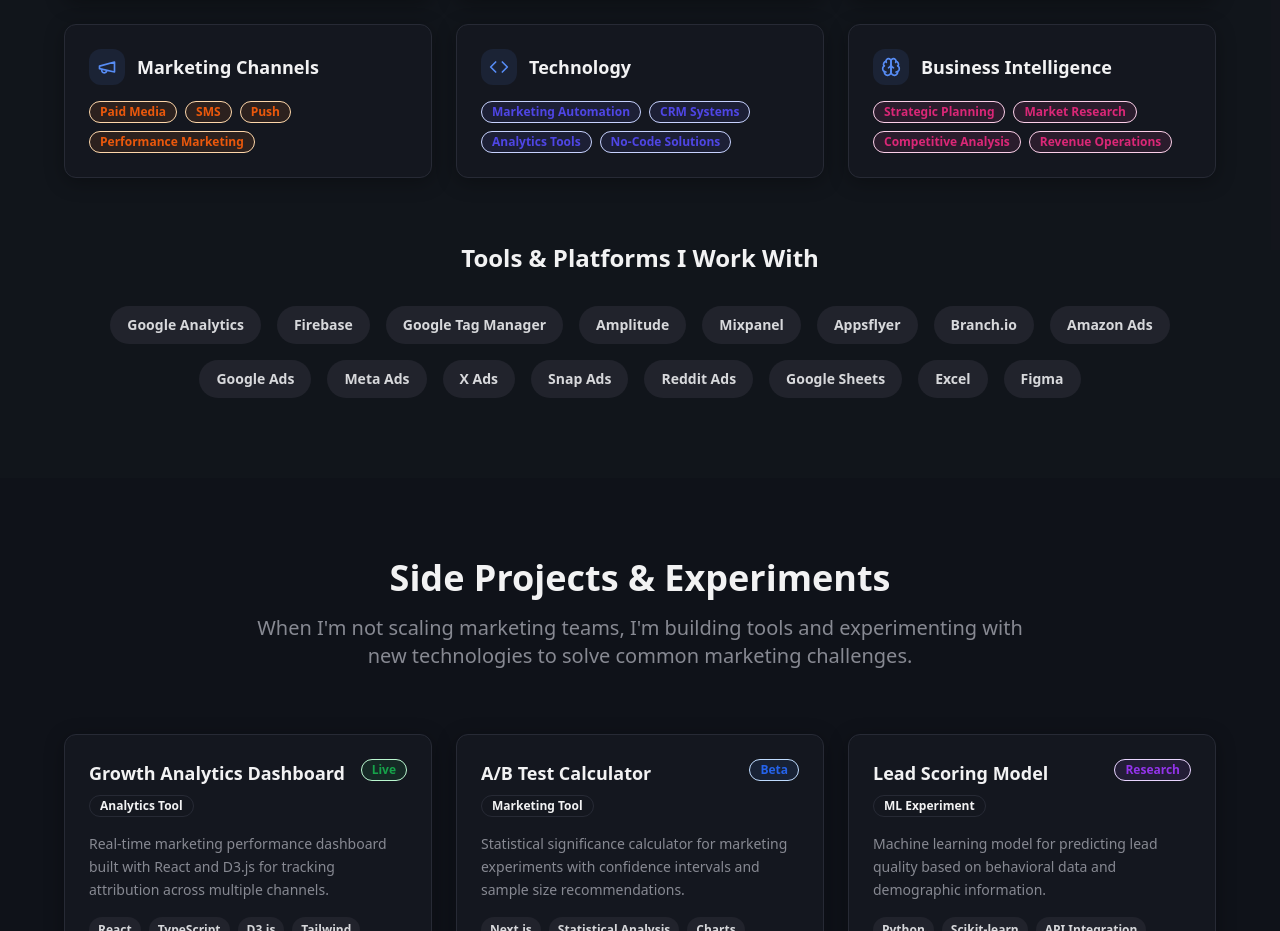
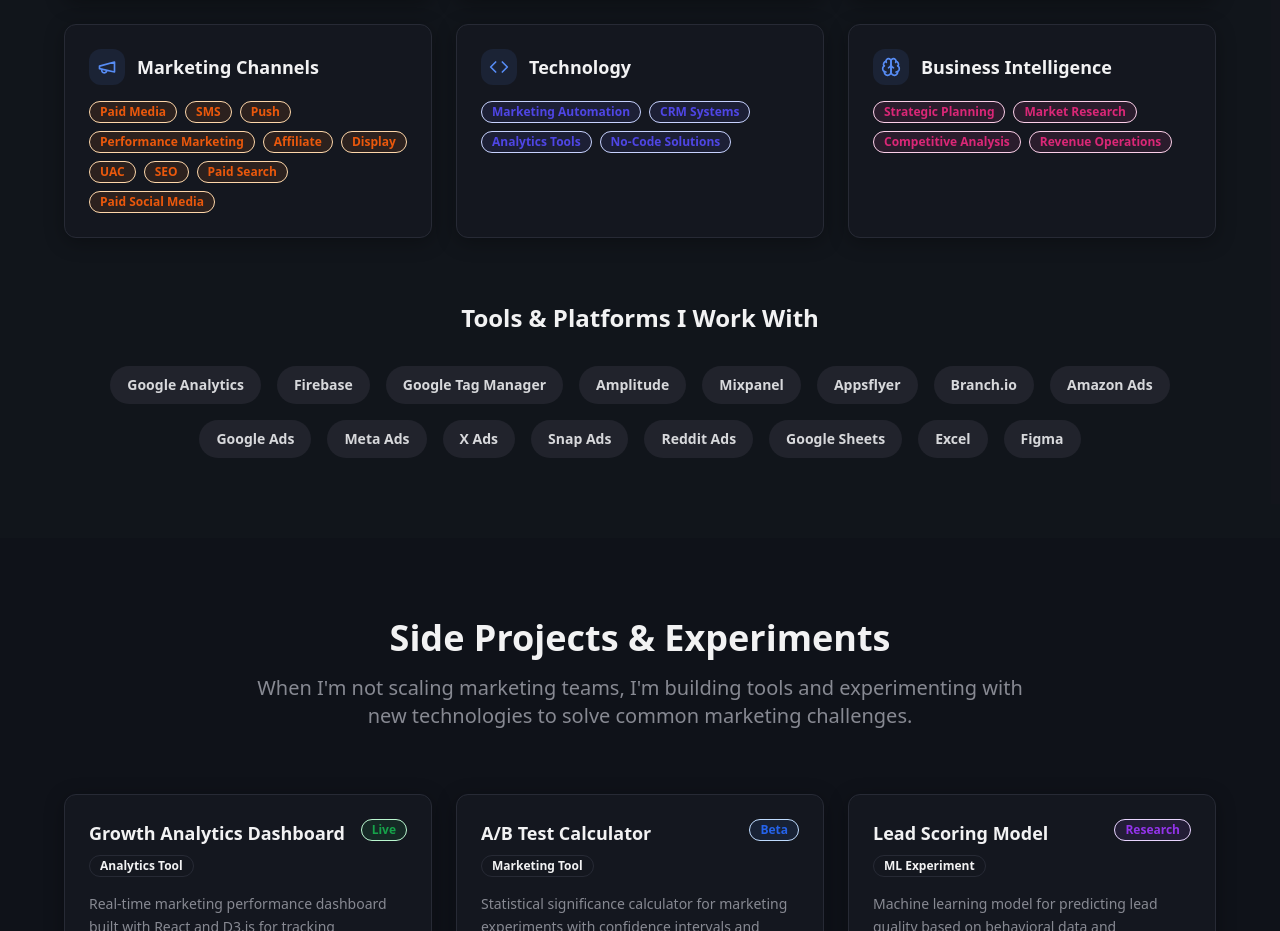
Before and after one commit to samanthalewe/grow-resume-hero, a React (Vite) app: page / in a window 1280 px wide. Shown: the part 3307-4238 px from the top of the page. Built offline with nearby package versions, Linux system fonts and the light colour scheme.

Commit message:
Update Marketing Channels
Added affiliate, display, UAC, SEO, Paid Search, and Paid Social Media to Marketing Channels.

```diff
--- a/src/components/Skills.tsx
+++ b/src/components/Skills.tsx
@@ -34,7 +34,7 @@ const skillCategories = [
   {
     title: "Marketing Channels",
     icon: Megaphone,
-    skills: ["Paid Media", "SMS", "Push", "Performance Marketing"],
+    skills: ["Paid Media", "SMS", "Push", "Performance Marketing", "Affiliate", "Display", "UAC", "SEO", "Paid Search", "Paid Social Media"],
     color: "bg-orange-500/10 text-orange-600 border-orange-200"
   },
   {
```
